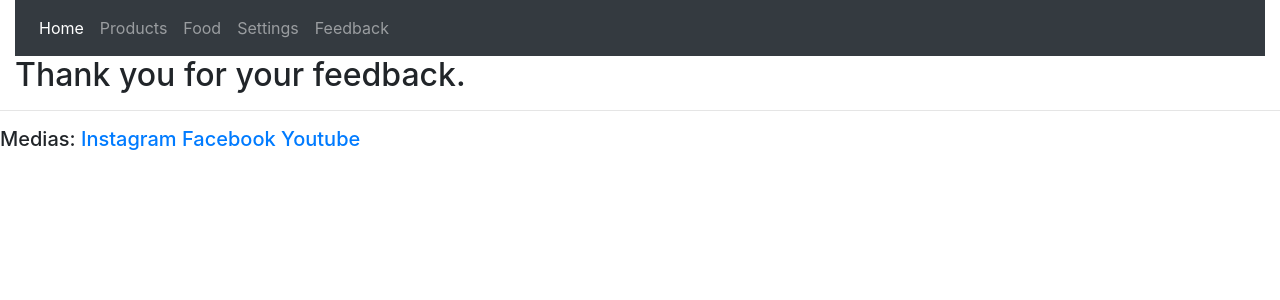
After one commit to dimaMukan/Django, a Django app: page /thx in a window 1280 px wide. The commit adds this page. Shown: the top 300 px of the page. Run offline with Django 4.2, Linux system fonts and the light colour scheme; some libraries are stand-ins or nearby versions.

Commit message:
added thanks after feedback

```diff
--- a/app/templates/app/navbar.html
+++ b/app/templates/app/navbar.html
@@ -17,7 +17,7 @@
   <div class="collapse navbar-collapse" id="navbarNav">
     <ul class="navbar-nav">
       <li class="nav-item active">
-        <a class="nav-link" href="{% url 'home'  %}">All Coins</a>
+        <a class="nav-link" href="{% url 'home'  %}">Home</a>
       </li>
       <li class="nav-item">
         <a class="nav-link" href="{% url 'products' %}">Products</a>
--- /dev/null
+++ b/app/templates/app/thx.html
@@ -0,0 +1,9 @@
+{%  extends 'base.html' %}
+
+{% block title %} Birzha Info {% endblock %}
+
+{% block content %}
+{%  include 'app/navbar.html' %}
+<h2>Thank you for your feedback.</h2>
+
+{% endblock %}
--- a/app/urls.py
+++ b/app/urls.py
@@ -6,5 +6,6 @@ urlpatterns = [
     path("feedback", views.feedback, name='feedback'),
     path("products", views.products, name='products'),
     path("food", views.food, name='food'),
+    path("thx", views.thx, name='thx'),
 
 ]
--- a/app/views.py
+++ b/app/views.py
@@ -20,11 +20,13 @@ def feedback(request):
                 rating=form.cleaned_data['rating'],
             )
             feed.save()
-            return HttpResponseRedirect('/done')
+            return HttpResponseRedirect('/thx')
     else:
         form = FeedbackForm()
     return render(request, 'app/feedback.html',context={'form':form})
 
+def thx(request):
+    return render(request, 'app/thx.html')
 
 def products(request):
     return render(request, 'app/products.html')
```
Also changed, not shown: db.sqlite3.
